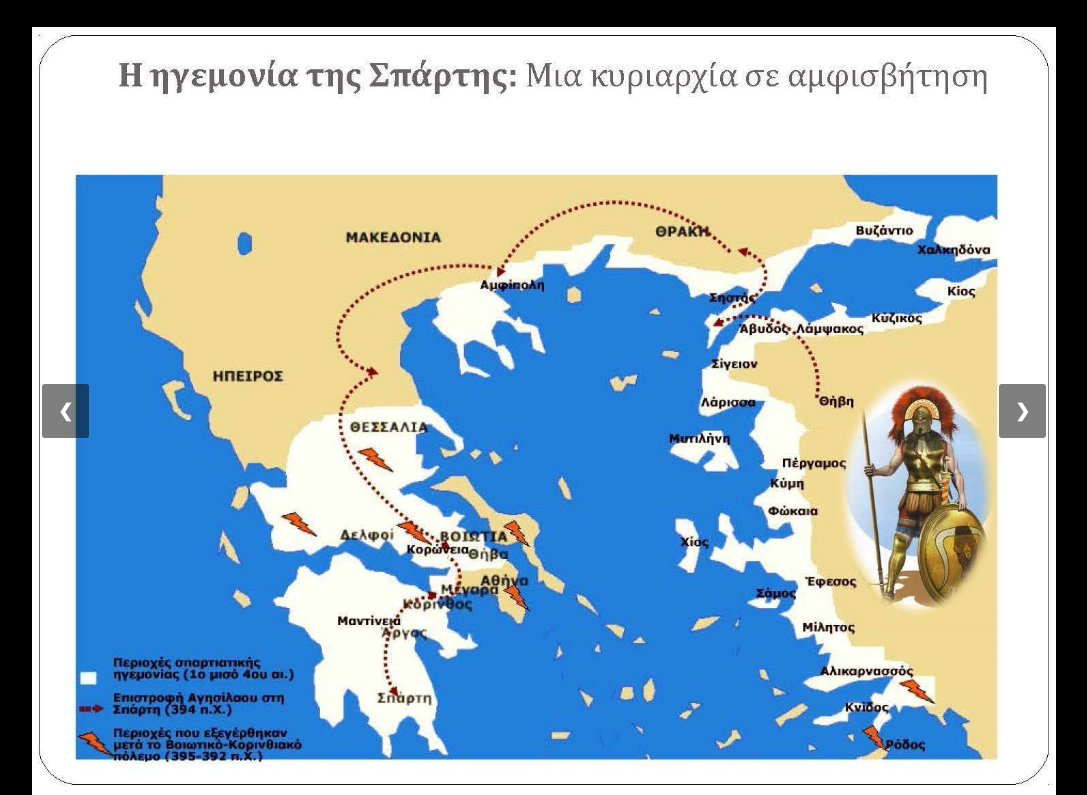
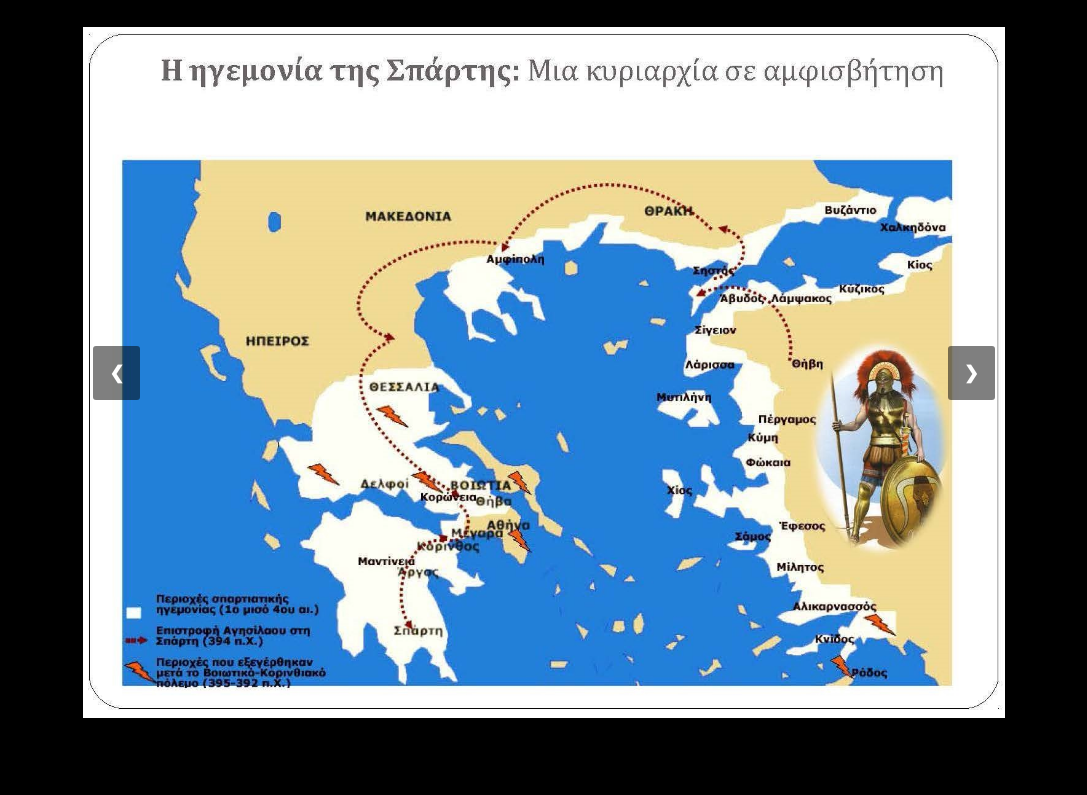
Before and after one commit to pdomvros/sparta-rules, a plain HTML site: page index.html in a window 1280 px wide. Shown: the part 82-877 px from the top of the page, without its empty margins (96-1183 px from the left). After the commit the page ends 800 px from the top, so only its background shows below. Drawn offline with Linux system fonts and the light colour scheme.

Commit message:
Update index.html

```diff
--- a/index.html
+++ b/index.html
@@ -3,7 +3,7 @@
 <head>
     <meta charset="UTF-8">
     <meta name="viewport" content="width=device-width, initial-scale=1.0">
-    <title>Η ηγεμονία της Σπάρτης. Μια κυριαρχία σε αμφισβήτηση</title>
+    <title>Η ηγεμονία της Σπάρτης Μια κυριαρχία σε αμφισβήτηση</title>
     <style>
         @import url('https://fonts.googleapis.com/css2?family=Comfortaa:wght@700&display=swap');
         body {
@@ -28,7 +28,7 @@
         }
         .slideshow-container {
             position: relative;
-            max-width: 80%;
+            max-width: 72%;
             margin: auto;
             margin-top: 30px;
         }
```
